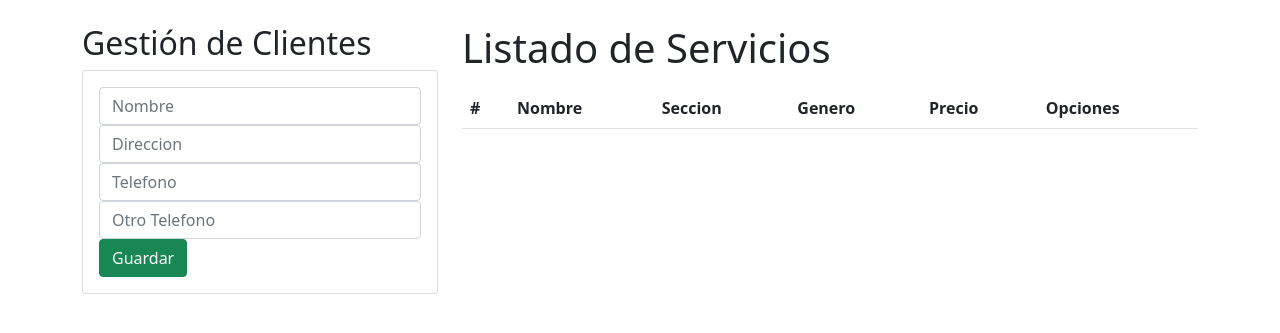
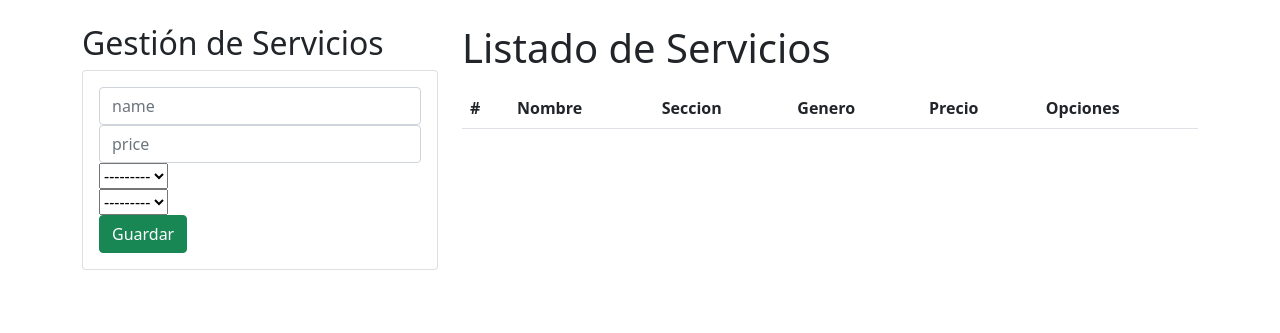
Before and after one commit to Kubiniet/Django-CRUD-Atelier, a Django app: page /servicios in a window 1280 px wide. Shown: the part 56-389 px from the top of the page. Run offline with Django 3.2, Linux system fonts and the light colour scheme; data that the repository does not hold is empty; some libraries are stand-ins or nearby versions.

Commit message:
Added forms.py and cryspy_forms

```diff
--- a/Atelier/settings.py
+++ b/Atelier/settings.py
@@ -38,6 +38,7 @@
     'django.contrib.messages',
     'django.contrib.staticfiles',
     'AtelierWebApp',
+    'crispy_forms',
 ]
 
 MIDDLEWARE = [
@@ -123,3 +124,5 @@
 # https://docs.djangoproject.com/en/2.2/howto/static-files/
 
 STATIC_URL = '/static/'
+
+CRISPY_TEMPLATE_PACK = 'bootstrap4'
--- a/AtelierWebApp/forms.py
+++ b/AtelierWebApp/forms.py
@@ -1 +1,29 @@
 from django import forms
+from django.forms import fields
+from .models import Cliente,Servicio
+from crispy_forms.helper import FormHelper
+from crispy_forms.layout import Layout, Fieldset, ButtonHolder, Submit
+from crispy_forms.bootstrap import PrependedText
+
+class ClienteForm(forms.ModelForm):
+
+    class Meta:
+        model = Servicio
+        fields= '__all__'
+        labels = ''
+
+    def __init__(self, *args, **kwargs):
+        super().__init__(*args, **kwargs)
+        for field in self.fields:
+            self.fields[str(field)].label=''
+            self.fields[str(field)].widget.attrs.update({"placeholder":str(field)})
+
+        """self.helper = FormHelper()
+        self.helper.layout = Layout(
+                Fieldset(
+                "name","price"
+            ),
+                PrependedText('name', '@', placeholder="username")
+
+        )
+        """
--- a/AtelierWebApp/templates/Atelier/servicios.html
+++ b/AtelierWebApp/templates/Atelier/servicios.html
@@ -13,29 +13,31 @@
         </div>
         {% endfor %}
         {% endif %}
-        <h2>Gestión de Clientes</h2>
+        <h2>Gestión de Servicios</h2>
         <div class="card">
             <div class="card-body">
-                <form action="/registrarCliente/" method="POST">{% csrf_token %}
-                    <div class="form-group">
+                <form action="/servicios" method="POST">{% csrf_token %} {% load crispy_forms_tags %} {% crispy form %}
+
+                   <!-- <div class="form-group">
                         <input type="text" id="txtName" name="txtName" class="form-control" placeholder="Nombre"
                         maxlength="50" required>
                     </div>
                     <div class="form-group">
-                        <input type="text" id="txtAdress" name="txtAdress" class="form-control" placeholder="Direccion"
+                        <input type="text" id="seccion" name="seccion" class="form-control" placeholder="Seccion"
                             maxlength="50" required>
                     </div>
                     <div class="form-group">
-                        <input type="text" id="numPhone" name="numPhone" class="form-control" placeholder= "Telefono"
+                        <input type="text" id="genre" name="genre" class="form-control" placeholder= "Genero"
                         maxlength="8" required>
                     </div>
                     <div class="form-group">
-                        <input type="text" id="numPhone2" name="numPhone2" class="form-control" placeholder= "Otro Telefono"
+                        <input type="text" id="price" name="price" class="form-control" placeholder= "Precio"
                         maxlength="8" >
-                    </div>
+                    </div>-->
                     <div class="form-group">
                         <button type="submit" class="btn btn-success btn-block text-white">Guardar</button>
                     </div>
+
                 </form>
             </div>
         </div>
--- a/AtelierWebApp/views.py
+++ b/AtelierWebApp/views.py
@@ -1,6 +1,7 @@
 from django.http.response import HttpResponse
 from django.shortcuts import render, HttpResponse,redirect
 from .models import Cliente,Servicio
+from .forms import ClienteForm
 # Create your views here.
 
 def home(request):
@@ -39,9 +40,19 @@
     cliente.save()
     return redirect('/')
 
+"""def servicios(request):
+    servicios= Servicio.objects.all()
+    return render(request,'Atelier/servicios.html',{ "servicios":servicios})"""
+
 def servicios(request):
     servicios= Servicio.objects.all()
-    return render(request,'Atelier/servicios.html',{ "servicios":servicios})
+    form = ClienteForm()
+    if request.method == 'POST':
+        form = ClienteForm(request.POST)
+        if form.is_valid():
+            form.save()
+            return redirect('servicios')
+    return render(request, 'Atelier/servicios.html',{ "servicios":servicios,'form': form})
 
 def tienda(request):
 
```
